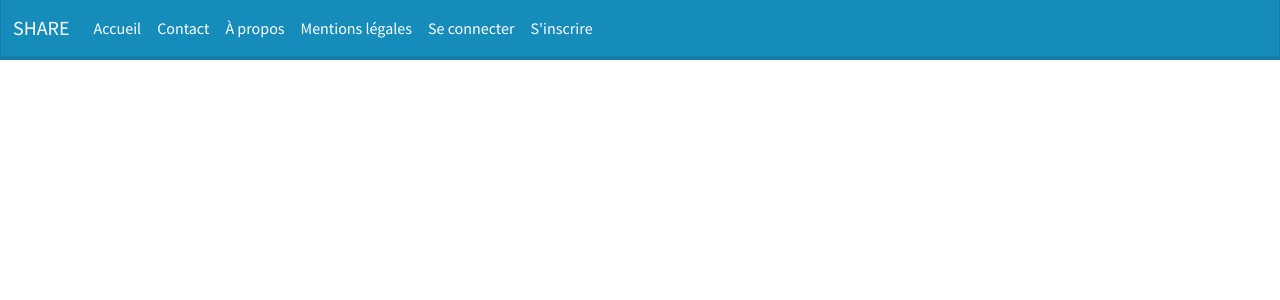
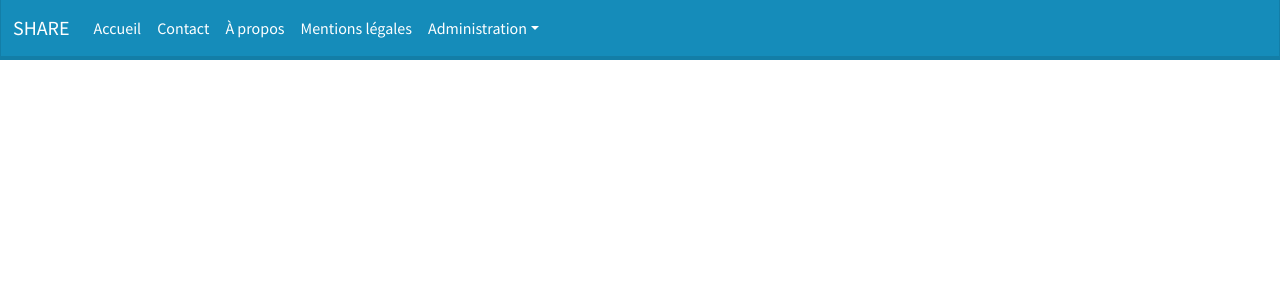
Before and after one commit to lukatrl/shareV2, a Symfony app: template templates/base.html.twig in a window 1280 px wide. Shown: the top 300 px of the page. Run offline with Twig, Linux system fonts and the light colour scheme; the template is opened without the code that fills it, so the values that code supplies are empty; some libraries are stand-ins or nearby versions.

Commit message:
Chapitre8 symfony, les rôles (accès a la page /private-liste-contacts uniquement par les administrateur et modérateur du site).

```diff
--- a/templates/base.html.twig
+++ b/templates/base.html.twig
@@ -37,11 +37,22 @@
 						<li class="nav-item">
 							<a class="nav-link text-white" href="{{path('apropos')}}">À propos
 							</a>
-            </li>
+            			</li>
 						<li class="nav-item">
 							<a class="nav-link text-white" href="{{path('mention-legales')}}">Mentions légales
 							</a>
 						</li>
+						<li class="nav-item dropdown">
+          					<a class="nav-link dropdown-toggle text-white" href="#" id="navbarScrollingDropdown" role="button" data-bs-toggle="dropdown" aria-expanded="false">Administration</a>
+          					<ul class="dropdown-menu" aria-labelledby="navbarScrollingDropdown">
+            			{% if is_granted('ROLE_ADMIN') or is_granted('ROLE_MOD')%}
+    						<li class="nav-item">
+								<a class="dropdown-item text-primary" href="{{path('liste-contacts')}}">Liste des contacts</a>
+    						</li>
+            					<li><a class="dropdown-item text-primary" href="#">Liste des utilisateurs</a></li>
+          					</ul>
+        				</li>
+						{% endif %}
 						{% if not is_granted('IS_AUTHENTICATED_FULLY') %}
 							<li class="nav-item">
 								<a class="nav-link text-white" href="{{path('app_login')}}">Se connecter
@@ -52,12 +63,11 @@
 								</a>
 							</li>
 						{% else %}
-		          <li class="nav-item">
-	              <a class="nav-link text-white" href="{{path('app_logout')}}"> {{app.user.email}}
-				          <i class="bi bi-x-circle-fill text-white"></i>
-			          </a>
-		          </li>
-            {% endif %}
+		          			<li class="nav-item">
+	              				<a class="nav-link text-white" href="{{path('app_logout')}}"> {{app.user.email}}
+				          	<i class="bi bi-x-circle-fill text-white"></i></a>
+		          			</li>
+            			{% endif %}
 					</ul>
 				</div>
 			</div>
```
Also changed, not shown: 1 other file.
